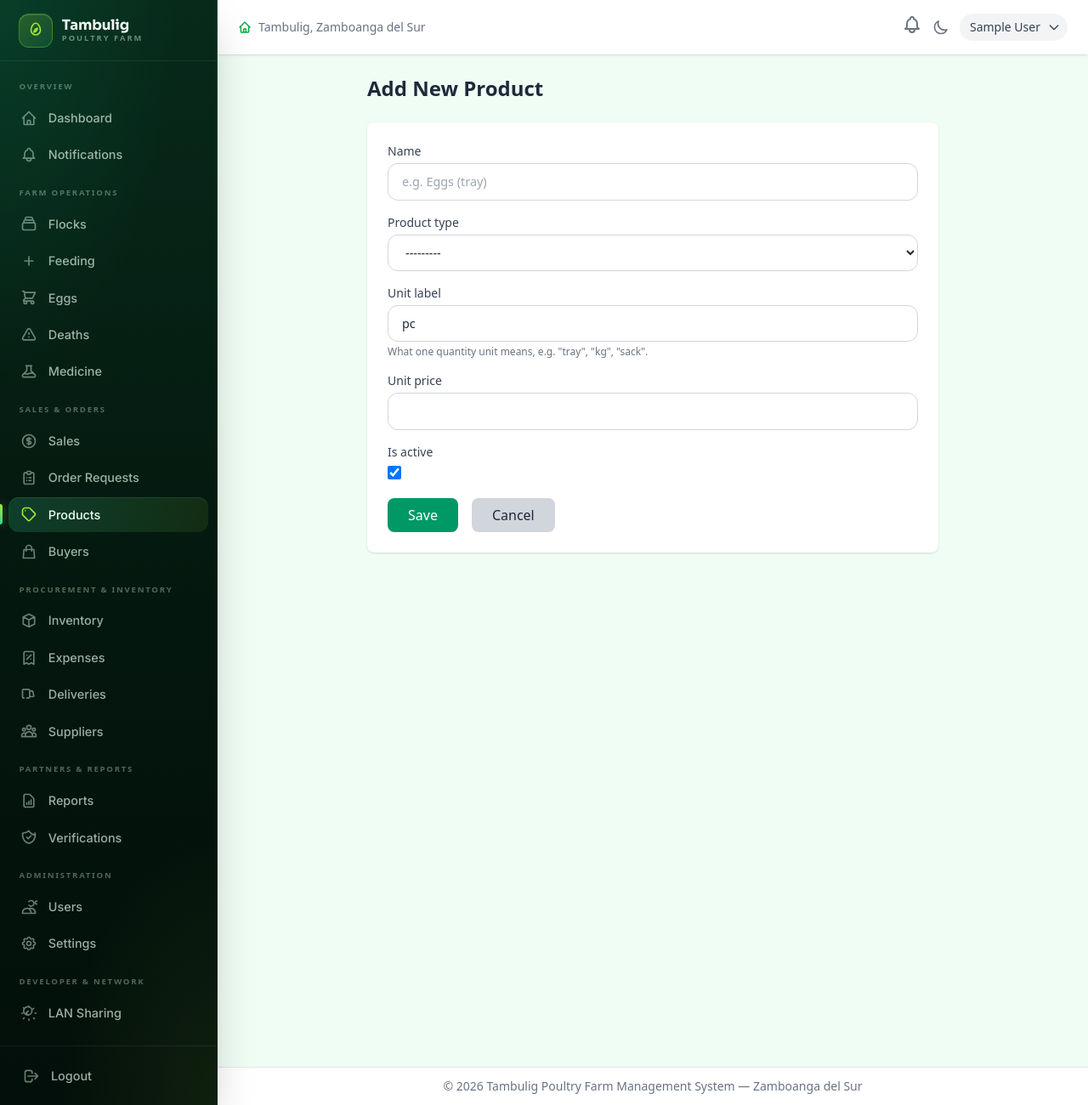
After one commit to lanzy-lanzy/farm, a Django app: page /sales/products/create/ in a window 1280 px wide. The commit adds this page. Shown: the whole page at 85% size. Run offline with Django 5.2, Linux system fonts and the light colour scheme; the visitor is signed in with stand-in values (Sample User, id 1); data that the repository does not hold is empty; style sheets or scripts are compiled from the project's sources.

Commit message:
feat(product): add product management with created_by tracking
- Add created_by field to Product model with migration
- Track creator user on product creation in admin and views
- Extend ProductAdmin with readonly created_by and timestamp fields
- Add ProductForm with validation for duplicate names and positive unit price
- Implement product list, create, update, and toggle views with permissions
- Add product URLs for list, create, edit, and toggle
- Create templates for product list and forms with HTMX support
- Add tests for product management including permissions, validation, and toggle behavior
- Update base.html navigation to include Products section and highlight active state

```diff
--- a/sales/forms.py
+++ b/sales/forms.py
@@ -1,7 +1,7 @@
 from django import forms
 
 from buyers.models import Buyer, OrderRequest
-from .models import SalesRecord
+from .models import Product, SalesRecord
 
 
 class SalesRecordForm(forms.ModelForm):
@@ -31,6 +31,44 @@ class SalesRecordForm(forms.ModelForm):
             "amount_paid": forms.NumberInput(attrs={"class": "form-input", "step": "0.01"}),
             "notes": forms.Textarea(attrs={"class": "form-input", "rows": 3}),
         }
+
+
+class ProductForm(forms.ModelForm):
+    class Meta:
+        model = Product
+        fields = ["name", "product_type", "unit_label", "unit_price", "is_active"]
+        widgets = {
+            "name": forms.TextInput(
+                attrs={"class": "form-input", "placeholder": "e.g. Eggs (tray)"}
+            ),
+            "product_type": forms.Select(attrs={"class": "form-input"}),
+            "unit_label": forms.TextInput(
+                attrs={"class": "form-input", "placeholder": "tray, kg, pc"}
+            ),
+            "unit_price": forms.NumberInput(
+                attrs={"class": "form-input", "step": "0.01", "min": "0"}
+            ),
+            "is_active": forms.CheckboxInput(
+                attrs={
+                    "class": "h-4 w-4 rounded border-gray-300 text-green-700 focus:ring-green-600"
+                }
+            ),
+        }
+
+    def clean_name(self):
+        name = self.cleaned_data["name"].strip()
+        duplicates = Product.objects.filter(name__iexact=name)
+        if self.instance.pk:
+            duplicates = duplicates.exclude(pk=self.instance.pk)
+        if duplicates.exists():
+            raise forms.ValidationError("A product with this name already exists.")
+        return name
+
+    def clean_unit_price(self):
+        price = self.cleaned_data["unit_price"]
+        if price is None or price <= 0:
+            raise forms.ValidationError("Unit price must be greater than zero.")
+        return price
 
 
 class OrderRequestQuoteForm(forms.ModelForm):
--- a/sales/models.py
+++ b/sales/models.py
@@ -72,6 +72,13 @@ class Product(models.Model):
     )
     unit_price = models.DecimalField(max_digits=10, decimal_places=2)
     is_active = models.BooleanField(default=True)
+    created_by = models.ForeignKey(
+        settings.AUTH_USER_MODEL,
+        on_delete=models.SET_NULL,
+        null=True,
+        blank=True,
+        related_name="created_products",
+    )
     created_at = models.DateTimeField(auto_now_add=True)
     updated_at = models.DateTimeField(auto_now=True)
 
--- a/sales/urls.py
+++ b/sales/urls.py
@@ -10,6 +10,10 @@ urlpatterns = [
     path("requests/create-on-behalf/", views.order_request_create_internal, name="order_request_create_internal"),
     path("requests/<int:pk>/", views.order_request_review, name="order_request_review"),
     path("requests/<int:pk>/convert/", views.order_request_convert, name="order_request_convert"),
+    path("products/", views.product_list, name="product_list"),
+    path("products/create/", views.product_create, name="product_create"),
+    path("products/<int:pk>/edit/", views.product_update, name="product_update"),
+    path("products/<int:pk>/toggle/", views.product_toggle, name="product_toggle"),
     path("create/", views.sales_create, name="sales_create"),
     path("<int:pk>/", views.sales_detail, name="sales_detail"),
     path("<int:pk>/edit/", views.sales_update, name="sales_update"),
--- a/sales/views.py
+++ b/sales/views.py
@@ -4,12 +4,18 @@ from django.contrib import messages
 from accounts.access import admin_or_owner_required, internal_only
 from django.db import transaction
 from django.shortcuts import get_object_or_404, redirect, render
+from django.urls import reverse
 from django.utils import timezone
 from django.http import HttpResponse
 
 from inventory.services import deduct_for_sale, sale_stock_block_reason
-from .forms import OrderRequestOnBehalfForm, OrderRequestQuoteForm, SalesRecordForm
-from .models import SalesRecord
+from .forms import (
+    OrderRequestOnBehalfForm,
+    OrderRequestQuoteForm,
+    ProductForm,
+    SalesRecordForm,
+)
+from .models import Product, SalesRecord
 from buyers.models import OrderRequest
 from flocks.models import FlockBatch
 from buyers.models import Buyer
@@ -187,6 +193,89 @@ def sales_delete(request, pk):
         return redirect("sales:sales_list")
     template = "sales/_delete.html" if is_htmx(request) else "sales/sales_confirm_delete.html"
     return render(request, template, {"record": record})
+
+
+@internal_only
+def product_list(request):
+    products = Product.objects.select_related("created_by")
+    return render(request, "sales/product_list.html", {"products": products})
+
+
+@admin_or_owner_required
+def product_create(request):
+    if request.method == "POST":
+        form = ProductForm(request.POST)
+        if form.is_valid():
+            product = form.save(commit=False)
+            product.created_by = request.user
+            product.save()
+            log_activity(
+                request.user, "create", "Product", product.pk, product.__str__(),
+                "Created product",
+            )
+            messages.success(
+                request,
+                f'Product "{product.name}" added.'
+                + ("" if product.is_active else " It is inactive, so buyers will not see it."),
+            )
+            if is_htmx(request):
+                return HttpResponse(
+                    '<script>document.getElementById("modal-overlay").remove();window.location.reload()</script>'
+                )
+            return redirect("sales:product_list")
+    else:
+        form = ProductForm()
+    template = "sales/_product_form.html" if is_htmx(request) else "sales/product_form.html"
+    return render(request, template, {"form": form})
+
+
+@admin_or_owner_required
+def product_update(request, pk):
+    product = get_object_or_404(Product, pk=pk)
+    if request.method == "POST":
+        old_price = product.unit_price
+        form = ProductForm(request.POST, instance=product)
+        if form.is_valid():
+            updated = form.save()
+            diff = (
+                f" (₱{old_price:,.2f} → ₱{updated.unit_price:,.2f})"
+                if old_price != updated.unit_price
+                else ""
+            )
+            log_activity(
+                request.user, "update", "Product", product.pk, product.__str__(),
+                f"Updated product{diff}",
+            )
+            messages.success(request, f'Product "{product.name}" updated.')
+            if is_htmx(request):
+                return HttpResponse(
+                    '<script>document.getElementById("modal-overlay").remove();window.location.reload()</script>'
+                )
+            return redirect("sales:product_list")
+    else:
+        form = ProductForm(instance=product)
+    template = "sales/_product_form.html" if is_htmx(request) else "sales/product_form.html"
+    return render(request, template, {"form": form, "product": product})
+
+
+@admin_or_owner_required
+def product_toggle(request, pk):
+    product = get_object_or_404(Product, pk=pk)
+    if request.method != "POST":
+        return redirect("sales:product_list")
+    product.is_active = not product.is_active
+    product.save()
+    state = "activated" if product.is_active else "deactivated"
+    log_activity(
+        request.user, "update", "Product", product.pk, product.__str__(),
+        f"Product {state}",
+    )
+    messages.success(request, f'Product "{product.name}" {state}.')
+    if is_htmx(request):
+        response = HttpResponse(status=204)
+        response["HX-Redirect"] = reverse("sales:product_list")
+        return response
+    return redirect("sales:product_list")
 
 
 @internal_only
--- a/templates/base.html
+++ b/templates/base.html
@@ -160,13 +160,17 @@
                     <span>Medicine</span>
                 </a>
                 <div class="side-label">Sales &amp; Orders</div>
-                <a href="{% url 'sales:sales_list' %}" class="side-link {% if ns == 'sales' and 'request' not in act %}is-active{% endif %}">
+                <a href="{% url 'sales:sales_list' %}" class="side-link {% if ns == 'sales' and 'request' not in act and 'product' not in act %}is-active{% endif %}">
                     <svg fill="none" stroke="currentColor" viewBox="0 0 24 24"><path stroke-linecap="round" stroke-linejoin="round" stroke-width="2" d="M12 8c-1.657 0-3 .895-3 2s1.343 2 3 2 3 .895 3 2-1.343 2-3 2m0-8c1.11 0 2.08.402 2.599 1M12 8V7m0 1v8m0 0v1m0-1c-1.11 0-2.08-.402-2.599-1M21 12a9 9 0 11-18 0 9 9 0 0118 0z"></path></svg>
                     <span>Sales</span>
                 </a>
                 <a href="{% url 'sales:order_request_queue' %}" class="side-link {% if ns == 'sales' and 'request' in act %}is-active{% endif %}">
                     <svg fill="none" stroke="currentColor" viewBox="0 0 24 24"><path stroke-linecap="round" stroke-linejoin="round" stroke-width="2" d="M9 5H7a2 2 0 00-2 2v12a2 2 0 002 2h10a2 2 0 002-2V7a2 2 0 00-2-2h-2M9 5a2 2 0 002 2h2a2 2 0 002-2M9 5a2 2 0 012-2h2a2 2 0 012 2m-3 7h3m-3 4h3m-6-4h.01M9 16h.01"></path></svg>
                     <span>Order Requests</span>{% if open_order_requests %}<span class="nav-badge">{{ open_order_requests }}</span>{% endif %}
+                </a>
+                <a href="{% url 'sales:product_list' %}" class="side-link {% if ns == 'sales' and 'product' in act %}is-active{% endif %}">
+                    <svg fill="none" stroke="currentColor" viewBox="0 0 24 24"><path stroke-linecap="round" stroke-linejoin="round" stroke-width="2" d="M7 7h.01M7 3h5c.512 0 1.024.195 1.414.586l7 7a2 2 0 010 2.828l-7 7a2 2 0 01-2.828 0l-7-7A1.994 1.994 0 013 12V7a4 4 0 014-4z"></path></svg>
+                    <span>Products</span>
                 </a>
                 <a href="{% url 'buyers:buyer_list' %}" class="side-link {% if ns == 'buyers' %}is-active{% endif %}">
                     <svg fill="none" stroke="currentColor" viewBox="0 0 24 24"><path stroke-linecap="round" stroke-linejoin="round" stroke-width="2" d="M16 11V7a4 4 0 00-8 0v4M5 9h14l1 12H4L5 9z"></path></svg>
--- /dev/null
+++ b/templates/sales/product_form.html
@@ -0,0 +1,29 @@
+{% extends "base.html" %}
+{% block title %}{% if product %}Edit{% else %}Add{% endif %} Product{% endblock %}
+{% block content %}
+<div class="max-w-2xl mx-auto">
+    <h1 class="text-2xl font-bold text-gray-800 dark:text-white mb-6">{% if product %}Edit{% else %}Add New{% endif %} Product</h1>
+    <div class="bg-white dark:bg-gray-800 rounded-lg shadow p-6">
+        <form method="post" class="space-y-4">
+            {% csrf_token %}
+            {% if form.non_field_errors %}
+            <div class="bg-red-50 dark:bg-red-900/30 border border-red-200 dark:border-red-800 text-red-700 dark:text-red-300 text-sm rounded-xl px-4 py-3">
+                {{ form.non_field_errors.0 }}
+            </div>
+            {% endif %}
+            {% for field in form %}
+            <div>
+                <label for="{{ field.id_for_label }}" class="block text-sm font-medium text-gray-700 dark:text-gray-300 mb-1">{{ field.label }}</label>
+                {{ field }}
+                {% if field.help_text %}<p class="text-xs text-gray-500 dark:text-gray-400 mt-1">{{ field.help_text }}</p>{% endif %}
+                {% if field.errors %}<p class="text-red-500 text-sm mt-1">{{ field.errors.0 }}</p>{% endif %}
+            </div>
+            {% endfor %}
+            <div class="flex space-x-4">
+                <button type="submit" class="bg-emerald-600 hover:bg-emerald-700 text-white px-6 py-2 rounded-lg">Save</button>
+                <a href="{% url 'sales:product_list' %}" class="bg-gray-300 hover:bg-gray-400 text-gray-800 px-6 py-2 rounded-lg">Cancel</a>
+            </div>
+        </form>
+    </div>
+</div>
+{% endblock %}
```
Also changed, not shown: sales/admin.py (+7 -1 lines), sales/tests.py (+103 -1 lines), templates/sales/_product_form.html (added, +46 -0 lines), templates/sales/product_list.html (added, +91 -0 lines), sales/migrations/0004_product_created_by.py (added).
